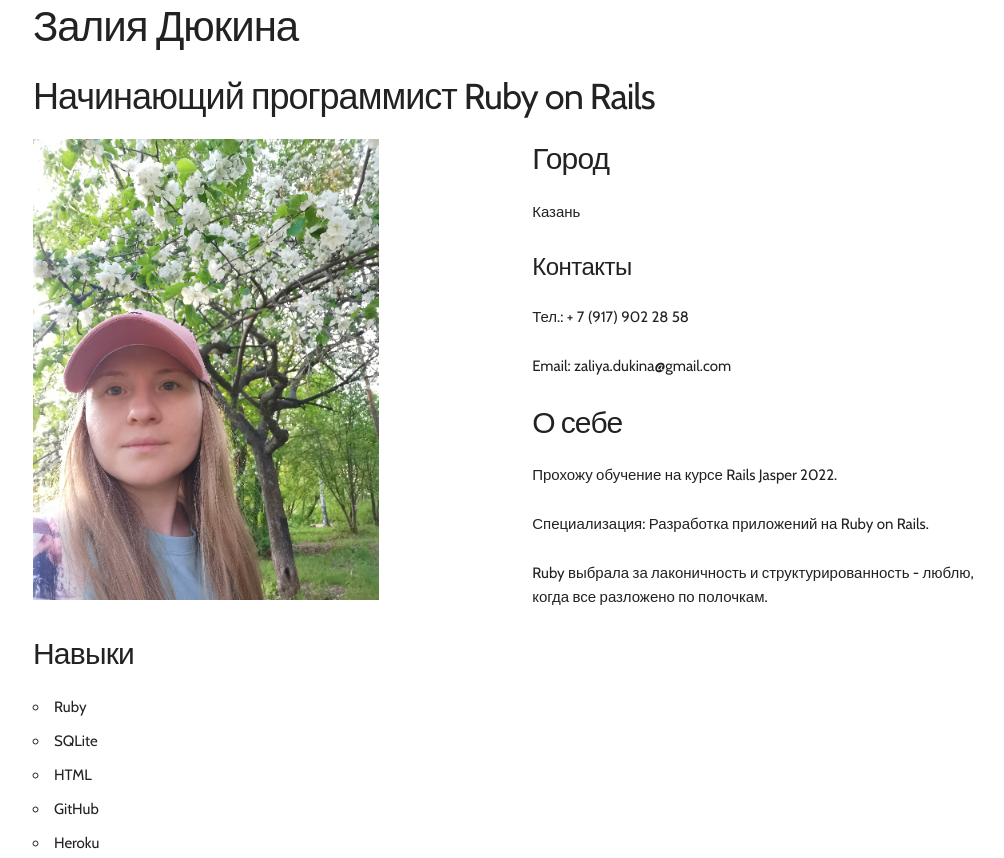
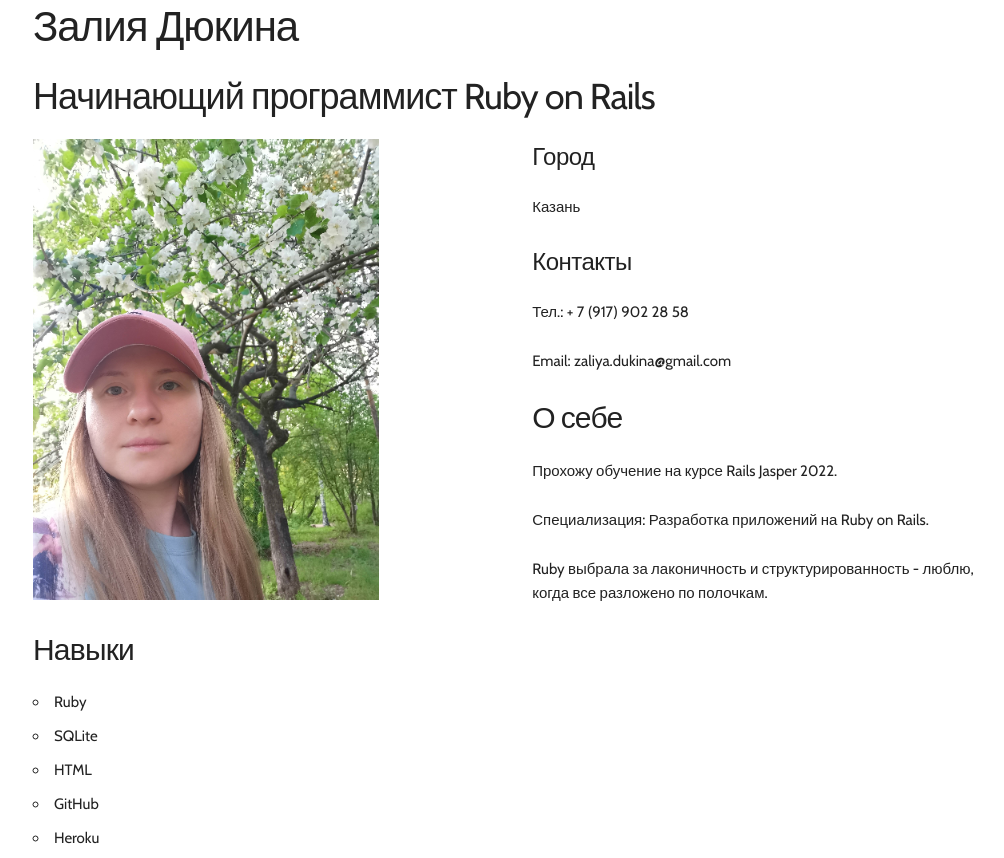
Before and after one commit to duzaliya/cv, a plain HTML site: page index.html in a window 1280 px wide. Shown: the top 858 px of the page, without its empty margins (127-1131 px from the left). Drawn offline with nearby package versions, Linux system fonts and the light colour scheme.

Commit message:
Update index.html

```diff
--- a/index.html
+++ b/index.html
@@ -21,7 +21,7 @@
     </div>
 
     <div class="six columns">
-      <h4>Город</h4>
+      <h5>Город</h5>
       <p>Казань</p>
 
       <div>
```
